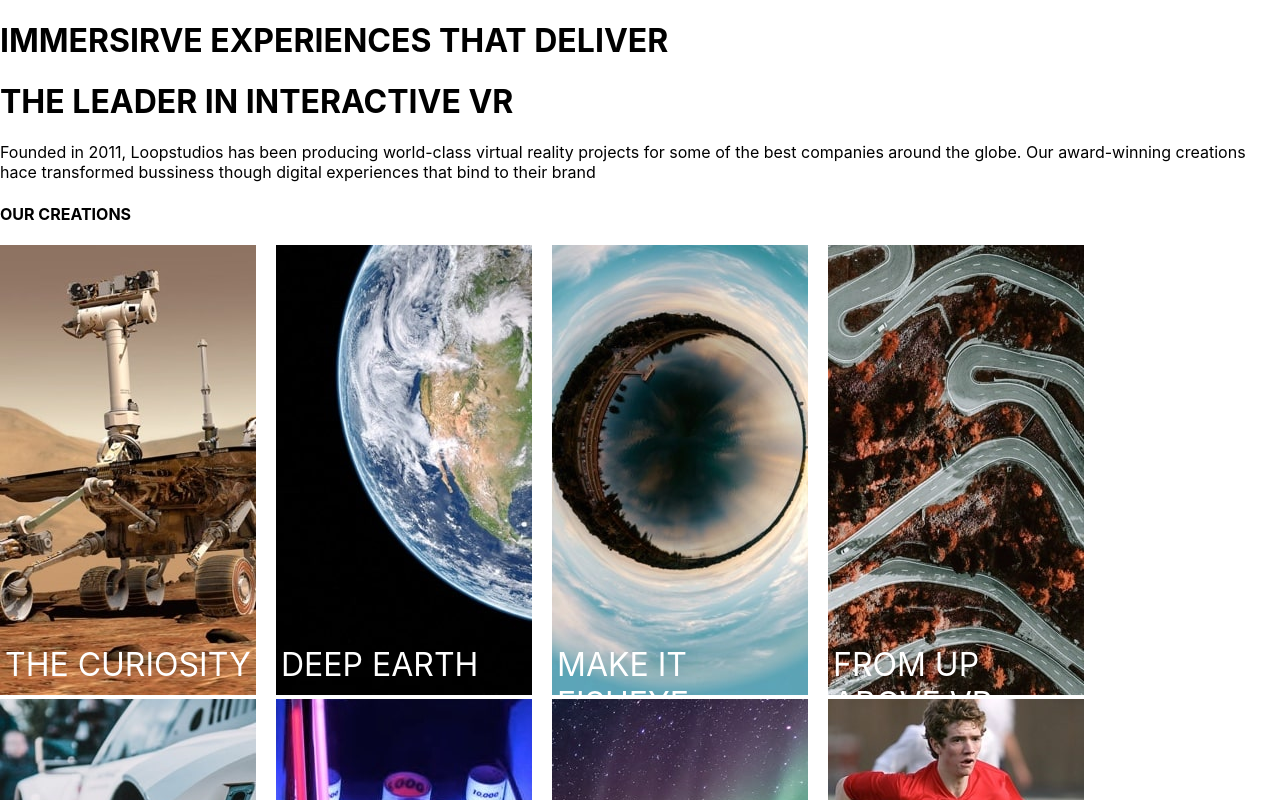
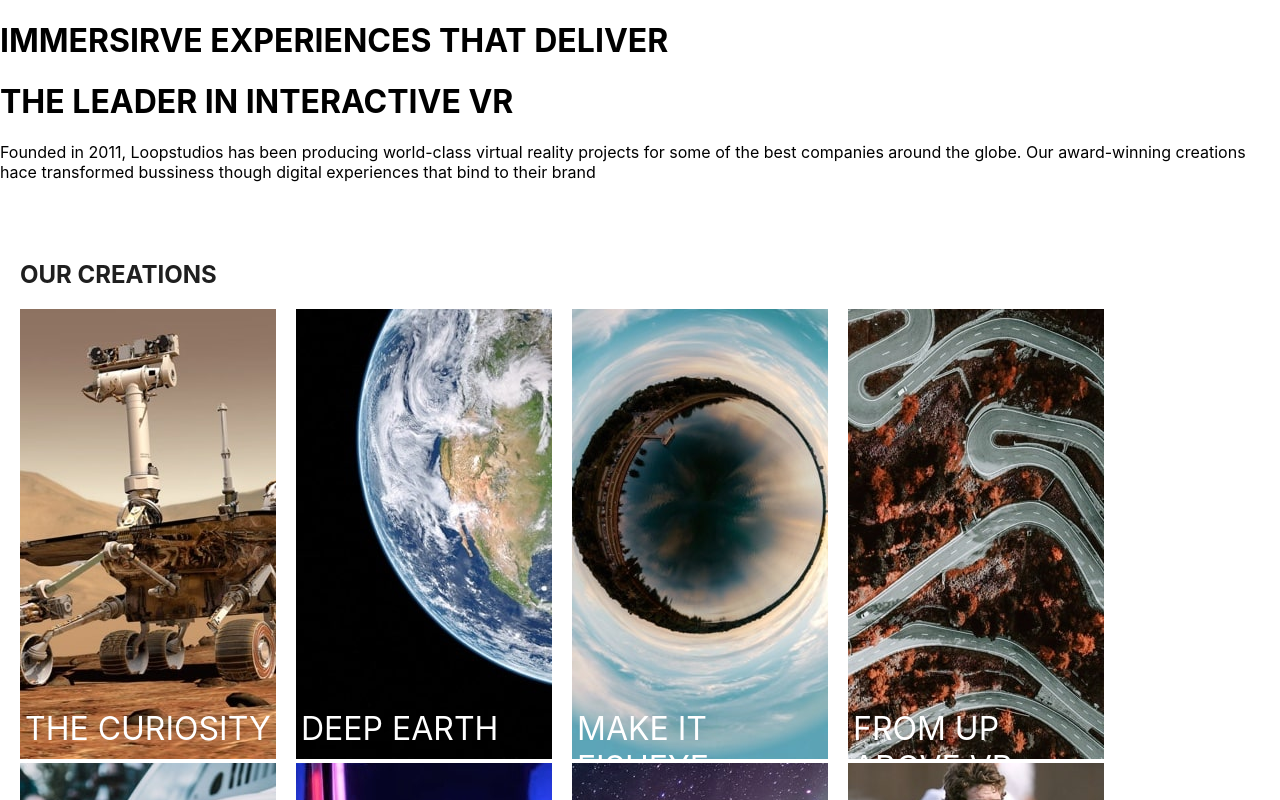
Before and after one commit to DISARODS/reactteammakaia, a React (Create React App) app in the folder my-app/: page / in a window 1280 px wide. Shown: the top 800 px of the page. Built offline with nearby package versions, Linux system fonts and the light colour scheme.

Commit message:
agregando styled components al footer

```diff
--- a/my-app/package.json
+++ b/my-app/package.json
@@ -9,6 +9,7 @@
     "react": "^18.2.0",
     "react-dom": "^18.2.0",
     "react-scripts": "5.0.1",
+    "styled-components": "^5.3.10",
     "web-vitals": "^2.1.4"
   },
   "scripts": {
--- a/my-app/src/index.js
+++ b/my-app/src/index.js
@@ -4,6 +4,9 @@ import './index.css';
 // import App from './App';
 import reportWebVitals from './reportWebVitals';
 
+//--------------------new styled footer-------------------
+
+import styled from 'styled-components';
 
 //--------------------footer-------------------
 
@@ -39,29 +42,89 @@ function Main (){
   );
 }
 
+//--------------------styled components for new footer------------------
+const FooterContainer = styled.footer`
+  background-color: #fff;
+  color:  #1f1f1f;
+  padding: 30px 20px;
+
+  h4 {
+    font-size: 1.5rem;
+    margin-bottom: 20px;
+  }
+`;
+
+const CreationsContainer = styled.div`
+  position: relative;
+
+  & > div {
+    position: relative;
+    display: inline-block;
+    margin-right: 20px;
+
+    img {
+      width: 100%;
+      height: auto;
+    }
+
+    p {
+      position: absolute;
+      top: 80%;
+      color: #fff;
+      padding: 5px;
+      font-size: 2rem;
+    }
+  }
+`;
+//-------------------- new footer-------------------
 function Footer() {
   return (
-    <footer>
+    <FooterContainer>
       <h4>OUR CREATIONS</h4>
-      <div style={{ position: 'relative' }}>
+      <CreationsContainer>
         {images.keys().map((imagesPath, index) => {
           const imageName = imagesPath.split('/').pop().split('.')[0]; // obtener el nombre de la imagen sin la extensión
           const text = imageText[`${imageName}.jpg`]; // buscar el texto correspondiente en imageText
 
           return (
-            <div key={imagesPath} style={{ position: 'relative', display: 'inline-block', marginRight: '20px' }}>
+            <div key={imagesPath}>
               <img src={images(imagesPath)} alt={`Creation ${index + 1}`} />
-              <p style={{ position: 'absolute', top: '80%', color: '#fff', backgroundColor: 'none', padding: '5px', fontSize: '2rem'}}>
-                {text} {/* mostrar el texto correspondiente */}
-              </p>
+              <p>{text}</p>
             </div>
           );
         })}
-      </div>
-    </footer>
+      </CreationsContainer>
+    </FooterContainer>
   );
 }
 
+
+//--------------------footer-------------------
+
+// function Footer() {
+//   return (
+//     <footer>
+//       <h4>OUR CREATIONS</h4>
+//       <div style={{ position: 'relative' }}>
+//         {images.keys().map((imagesPath, index) => {
+//           const imageName = imagesPath.split('/').pop().split('.')[0]; // obtener el nombre de la imagen sin la extensión
+//           const text = imageText[`${imageName}.jpg`]; // buscar el texto correspondiente en imageText
+
+//           return (
+//             <div key={imagesPath} style={{ position: 'relative', display: 'inline-block', marginRight: '20px' }}>
+//               <img src={images(imagesPath)} alt={`Creation ${index + 1}`} />
+//               <p style={{ position: 'absolute', top: '80%', color: '#fff', backgroundColor: 'none', padding: '5px', fontSize: '2rem'}}>
+//                 {text} {/* mostrar el texto correspondiente */}
+//               </p>
+//             </div>
+//           );
+//         })}
+//       </div>
+//     </footer>
+//   );
+// }
+
+//--------------------footer-------------------
 
 const root = ReactDOM.createRoot(document.getElementById('root'));
 root.render(
```
Also changed, not shown: 1 other file (tests, documents, lock files or other folders).
